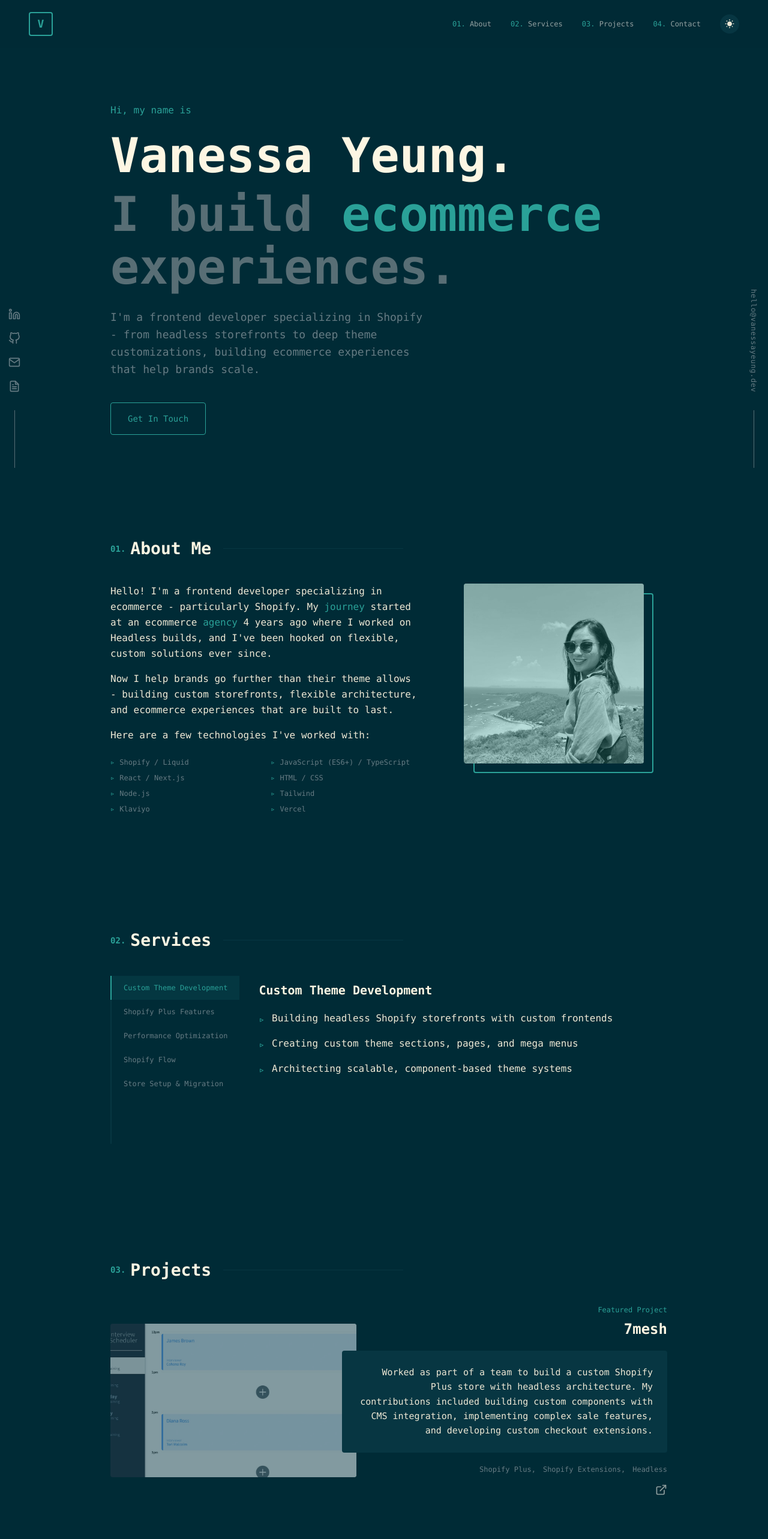
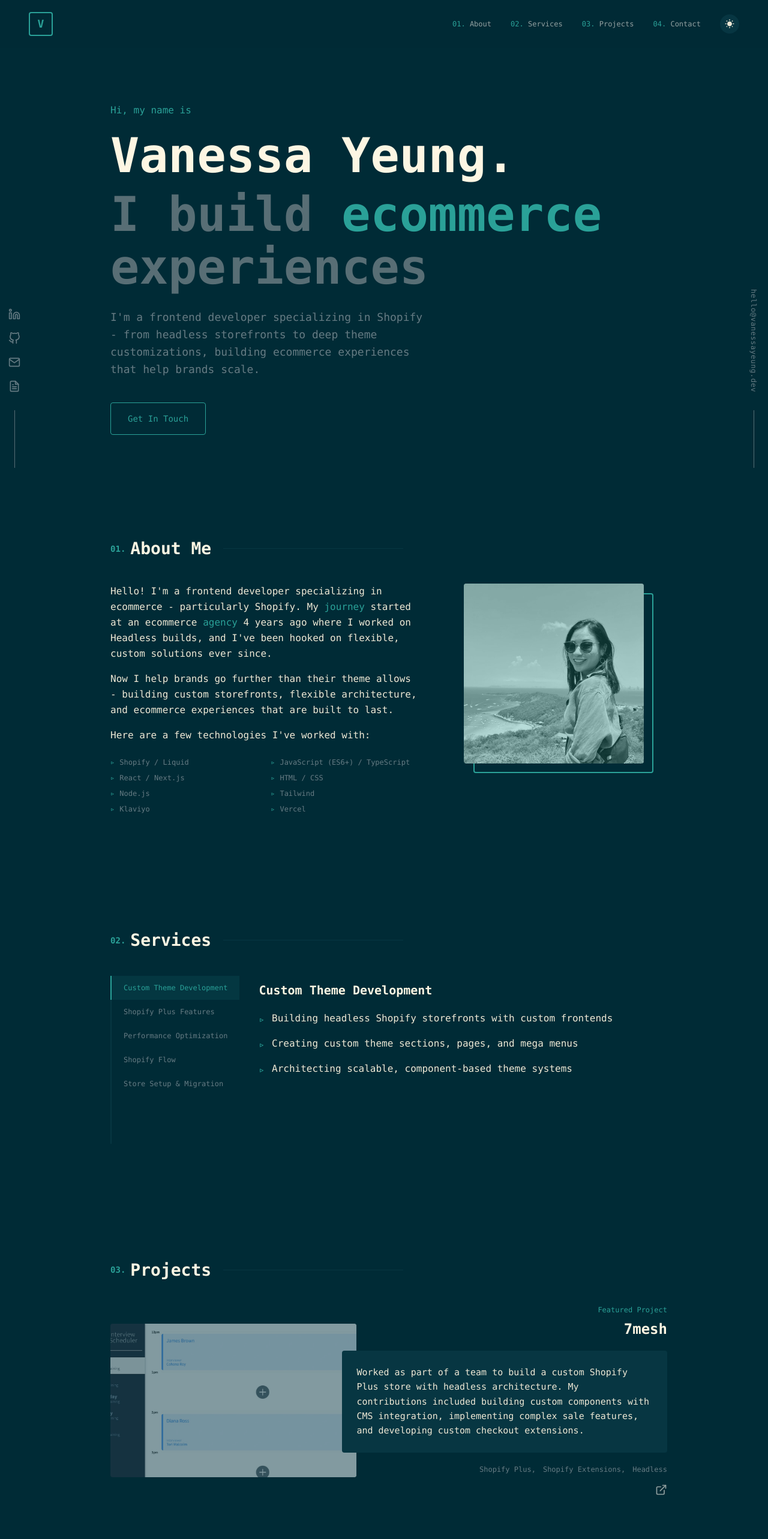
Before and after one commit to vwt604/portfolio-v3, a Next.js app: page / in a window 1280 px wide. Shown: the top 2566 px of the page at 60% size. Built offline with nearby package versions, Linux system fonts and the light colour scheme.

Commit message:
fix: text alignment on projects

```diff
--- a/app/components/FeaturedProjects.tsx
+++ b/app/components/FeaturedProjects.tsx
@@ -60,7 +60,7 @@
                       {project.title}
                     </h3>
                     <div className="bg-[var(--bg-secondary)] p-6 rounded mb-5 md:-ml-20 relative z-[2]">
-                      <p className="text-[var(--text-primary)] leading-relaxed text-[15px]">
+                      <p className="text-[var(--text-primary)] leading-relaxed text-[15px] text-start">
                         {project.desc}
                       </p>
                     </div>
--- a/app/components/Hero.tsx
+++ b/app/components/Hero.tsx
@@ -24,7 +24,7 @@
       </h1>
       <h2 className="text-[clamp(40px,8vw,80px)] font-bold leading-[1.1] mt-2.5 mb-0 text-[var(--text-muted)] ">
         I build <span className="text-[var(--accent-cyan)]">ecommerce</span>{" "}
-        experiences.
+        experiences
       </h2>
       <p className="max-w-[540px] mt-6 text-base md:text-lg leading-relaxed text-[var(--text-dim)]">
         {description}
```
